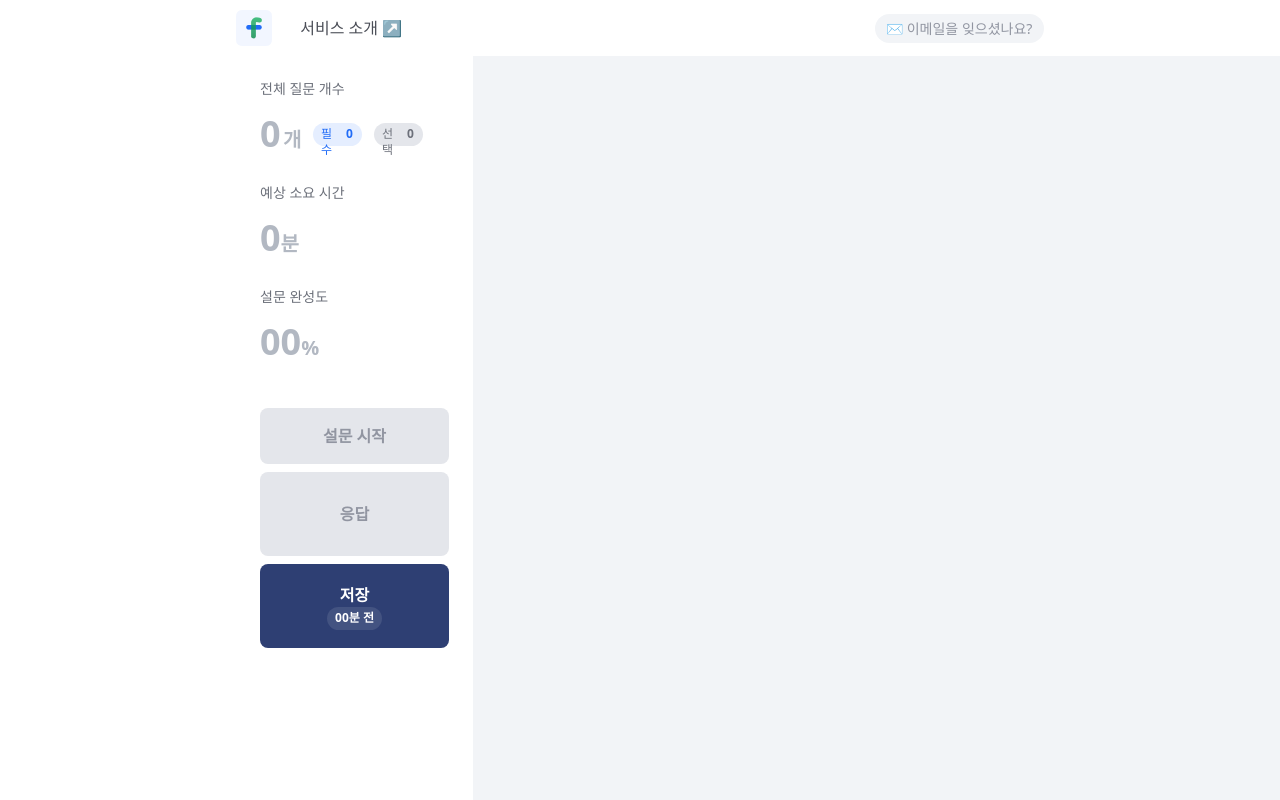
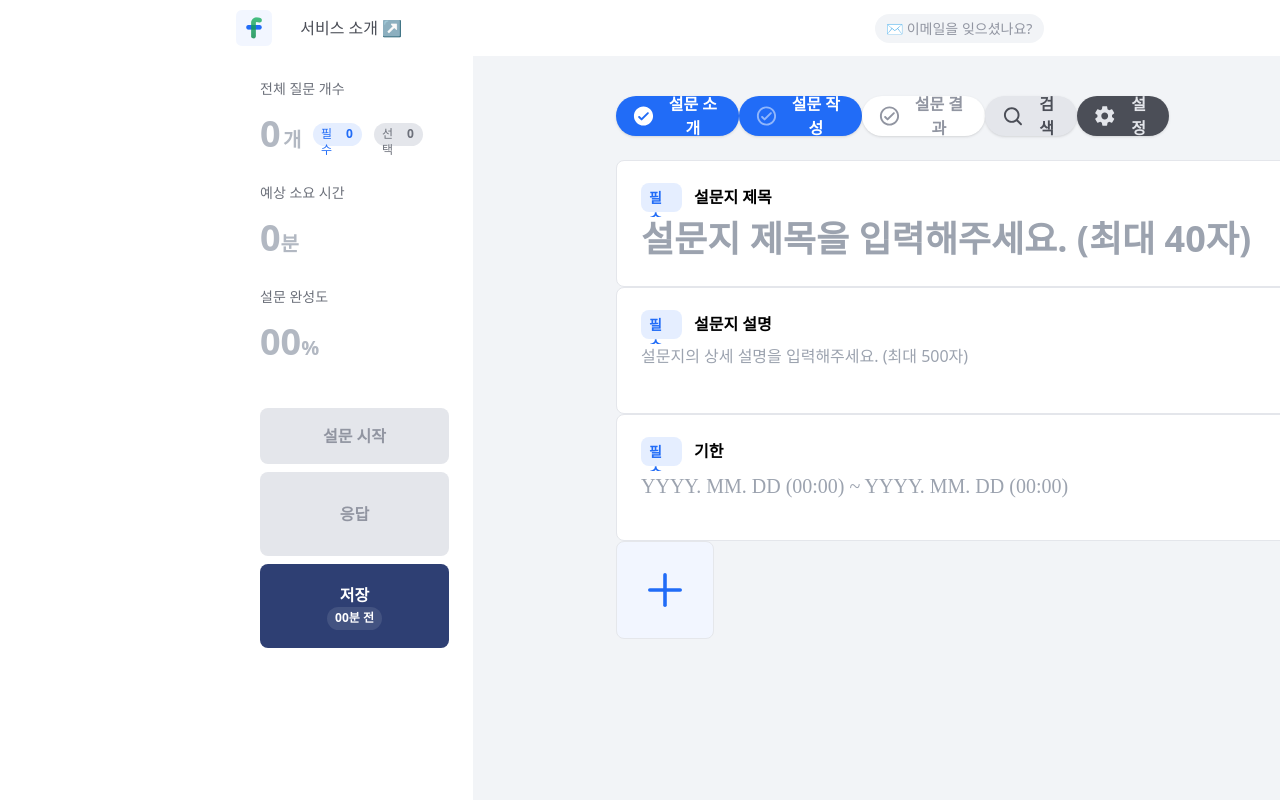
Before and after one commit to thinandlong/ofom-fe, a Next.js app: page /survey in a window 1280 px wide. Built offline with nearby package versions, Linux system fonts and the light colour scheme; no server answers; a web font is replaced by a local one.

Commit message:
[Feature/#52] 설문페이지 본문 레이아웃 구현 (#53)
* style #52: 전역 flexbox layout 구현

* style #52: flexbox root layout 구현

* style #52: 설문페이지 본문 레이아웃 적용

```diff
--- a/src/app/(auth)/login/components/Wrapper/index.tsx
+++ b/src/app/(auth)/login/components/Wrapper/index.tsx
@@ -6,7 +6,7 @@ interface WrapperProps {
 
 const Wrapper = ({ children }: WrapperProps) => {
   return (
-    <div className="flex-center element-full min-w-1200">
+    <div className="flex-center screen-full min-w-1200">
       <div className="bg-white flex-col-items-center w-1045 h-600 rounded-8">
         {children}
       </div>
--- a/src/app/(auth)/signup/components/Wrapper/index.tsx
+++ b/src/app/(auth)/signup/components/Wrapper/index.tsx
@@ -6,7 +6,7 @@ interface WrapperProps {
 
 const Wrapper = ({ children }: WrapperProps) => {
   return (
-    <div className="flex-center element-full min-w-1200">
+    <div className="flex-center screen-full min-w-1200">
       <div className="bg-white flex-col-items-center w-1045 h-600 rounded-8">
         {children}
       </div>
--- a/src/app/layout.tsx
+++ b/src/app/layout.tsx
@@ -19,7 +19,7 @@ const RootLayout = ({ children }: RootLayoutProps) => {
     <html lang="ko">
       <body>
         <ReactQueryProvider>
-          <main className="flex flex-wrap screen-full bg-gray100">
+          <main className="screen-full flex flex-col flex-1 bg-gray100">
             <Header />
             {children}
           </main>
--- a/src/app/survey/SurveyClient.tsx
+++ b/src/app/survey/SurveyClient.tsx
@@ -1,5 +1,6 @@
 'use client';
 
+import Spacing from '@/components/spacing';
 import Wrapper from './components/Wrapper';
 import Controller from './components/Controller';
 import TextFiled from './components/TextField';
@@ -9,6 +10,7 @@ const SurveyClient = () => {
   return (
     <Wrapper>
       <Controller />
+      <Spacing size={24} />
       <TextFiled type="title" />
       <TextFiled type="desc" />
       <TextFiled type="limit" />
--- a/src/app/survey/components/Wrapper/index.tsx
+++ b/src/app/survey/components/Wrapper/index.tsx
@@ -5,7 +5,9 @@ interface WrapperProps {
 }
 
 const Wrapper = ({ children }: WrapperProps) => {
-  return <div className="flex flex-col">{children}</div>;
+  return (
+    <div className="flex flex-col flex-1 pt-[40px] pl-[143px]">{children}</div>
+  );
 };
 
 export default Wrapper;
--- a/src/app/survey/layout.tsx
+++ b/src/app/survey/layout.tsx
@@ -7,10 +7,10 @@ interface SurveyLayout {
 
 const SurveyLayout = ({ children }: SurveyLayout) => {
   return (
-    <>
+    <div className="flex flex-1">
       <Sidebar />
       {children}
-    </>
+    </div>
   );
 };
 
--- a/src/layouts/Sidebar/index.tsx
+++ b/src/layouts/Sidebar/index.tsx
@@ -4,7 +4,7 @@ import Spacing from '@/components/spacing';
 
 const Sidebar = () => {
   return (
-    <aside className="w-[473px] h-[884px] bg-white">
+    <aside className="flex flex-none w-[473px] bg-white">
       <div className="pt-[20px] pl-[260px] pr-[24px]">
         <div className="flex flex-col w-[189px] h-[292px] gap-[20px] cursor-default">
           {/* progress */}
```
